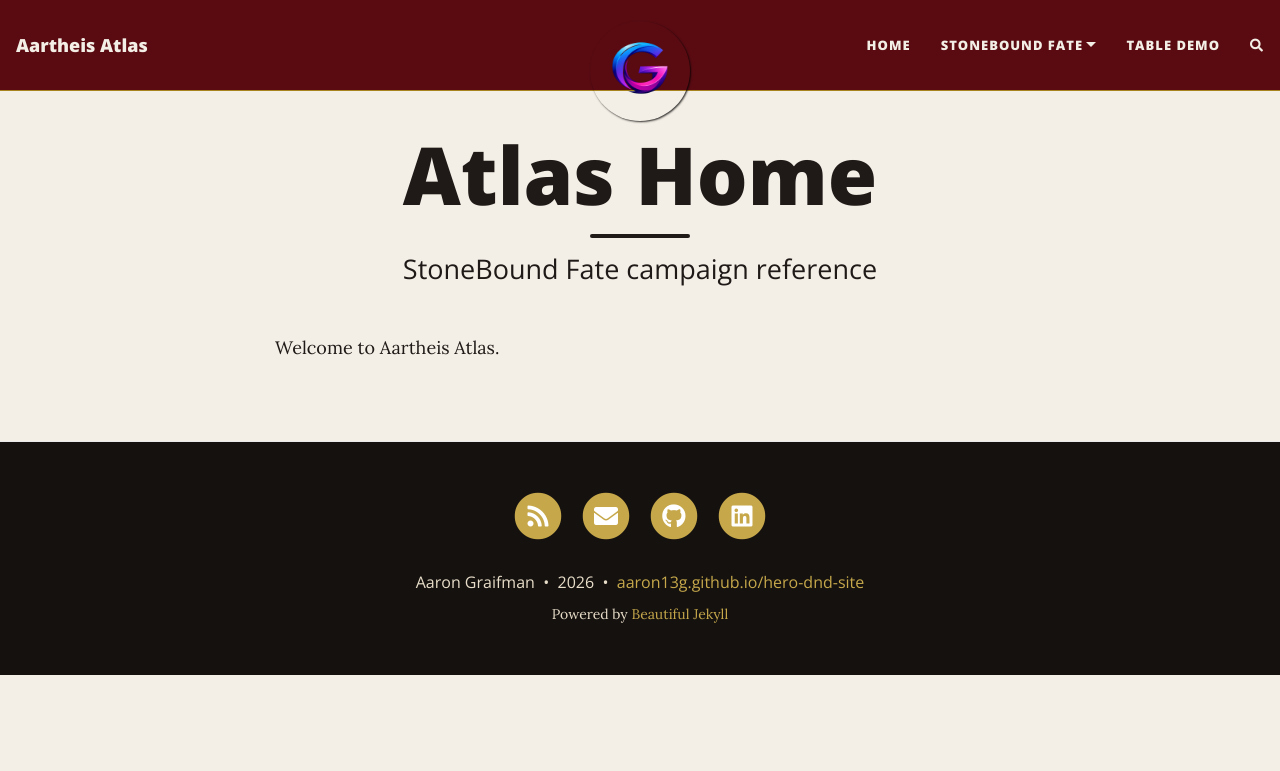
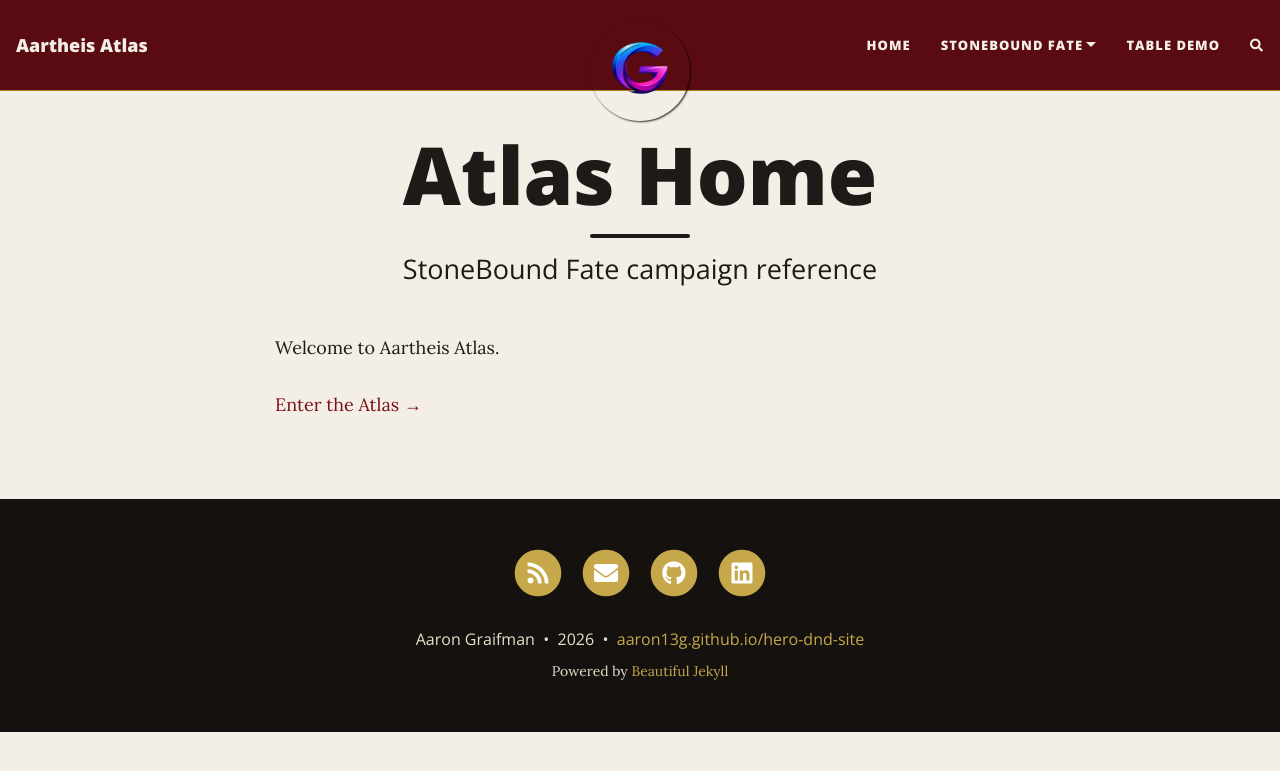
Before and after one commit to aaron13g/hero-dnd-site, a Jekyll site: the page built from atlas/index.md, in a window 1280 px wide. Shown: the top 771 px of the page. Built offline with Jekyll 4.4.1, drawn with Linux system fonts in a browser that asks for light colours; nearby versions of some CDN libraries; comment, search, counter and statistics services are not loaded.

Commit message:
Add link to enter the Atlas in index.md

```diff
--- a/atlas/index.md
+++ b/atlas/index.md
@@ -5,3 +5,4 @@ subtitle: StoneBound Fate campaign reference
 ---
 
 Welcome to Aartheis Atlas.
+<p><a href="{{ site.baseurl }}/atlas/">Enter the Atlas →</a></p>
```
